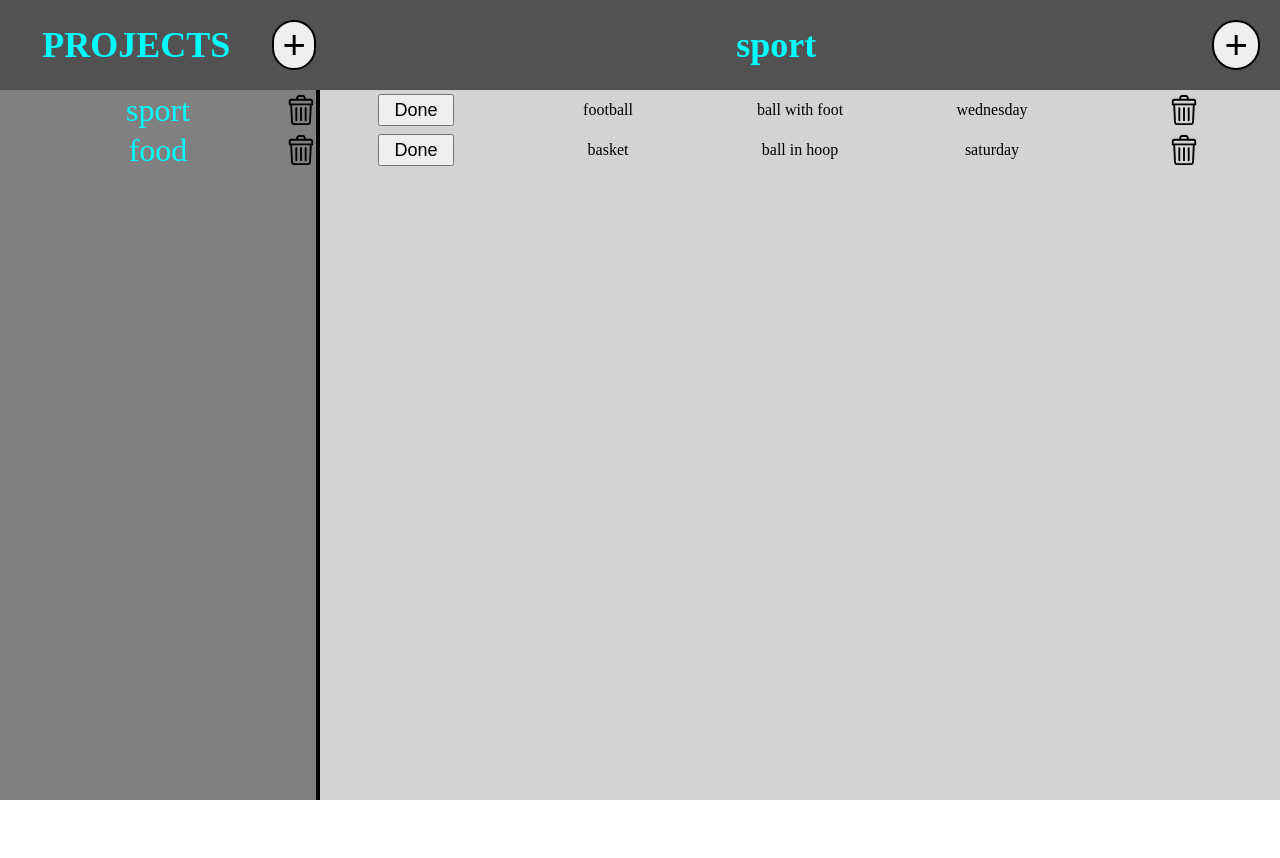
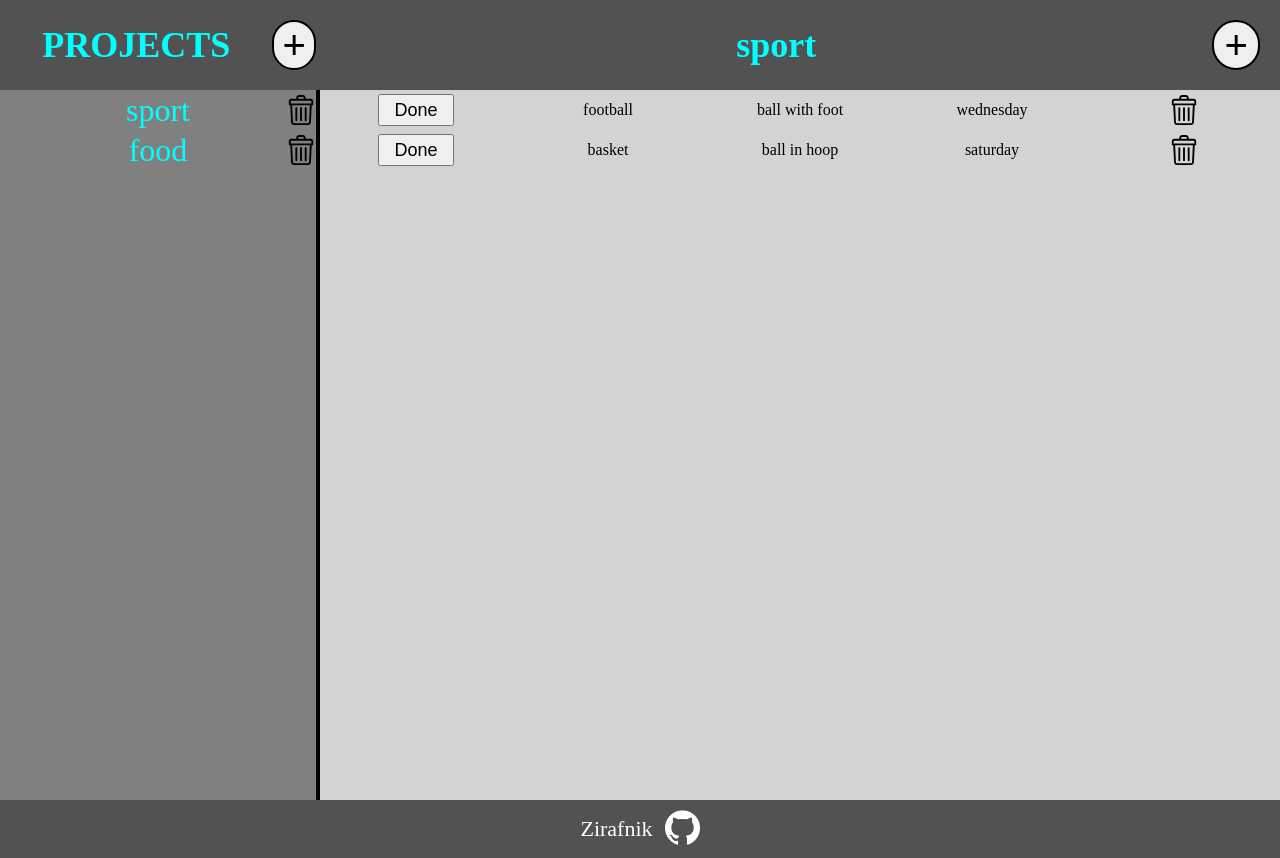
Before and after one commit to Zirafnik/todo-list, a plain HTML site: page index.html in a window 1280 px wide. Before the commit the page ends 800 px from the top, so only its background shows below. Drawn offline with Linux system fonts and the light colour scheme.

Commit message:
added footer

```diff
--- a/index.html
+++ b/index.html
@@ -23,9 +23,11 @@
             </div>
         </div>
 
-        <footer>
+        <footer id="footer">
+                <div id="footer-text">Zirafnik</div>
+                <a target="_blank" href="https://github.com/Zirafnik/todo-list"><img id="github-image" src="images/github-inverted.png"></a>
+        </footer>
 
-        </footer>
         <script src="main.js"></script>
     </body>
 </html>
--- a/styles/main.css
+++ b/styles/main.css
@@ -244,3 +244,26 @@ button {
     align-self: center;
     justify-self: center;
 }
+
+#footer {
+    display: flex;
+    flex-direction: row;
+    align-items: center;
+    justify-content: center;
+
+    background-color: rgb(82, 82, 82);
+
+    padding: 10px;
+}
+
+#footer-text {
+    font-size: 22px;
+    margin-right: 12px;
+
+    color: white;
+}
+
+#github-image {
+    height: 35px;
+    width: 35px;
+}
```
Also changed, not shown: images/github-inverted.png (added).
